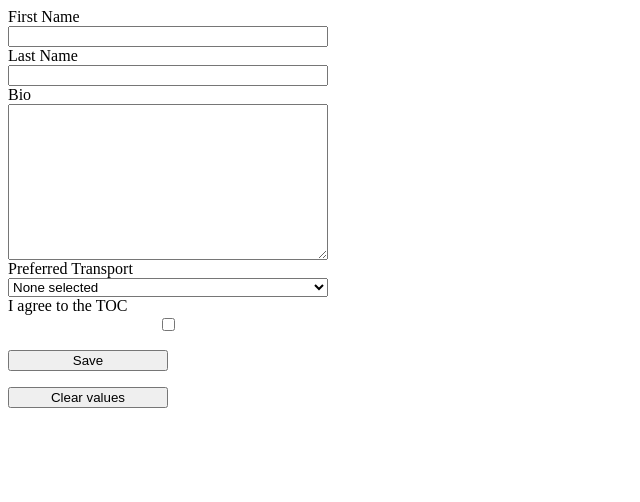
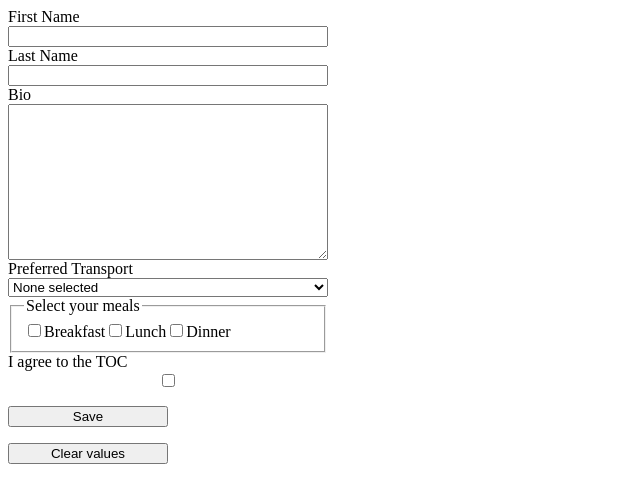
Before and after one commit to rubrafmex/ultimate-components, a React (Create React App) app: page / in a window 1280 px wide. Shown: the top 502 px of the page, without its empty margins (0-640 px from the left). Built offline with nearby package versions, Linux system fonts and the light colour scheme.

Commit message:
Grouping checkboxes together

```diff
--- a/src/FormEx6.js
+++ b/src/FormEx6.js
@@ -7,6 +7,9 @@ const initialState = {
     bio: '',
     transport: '',
     agree: false,
+    breakfast: false,
+    lunch: false,
+    dinner: false,
 };
 
 const FormEx6 = () => {
@@ -64,6 +67,33 @@ const FormEx6 = () => {
                 <option value="cars">Cars</option>
                 <option value="boats">Boats</option>
             </select>
+            <fieldset>
+                <legend>Select your meals</legend>
+                <input
+                    type="checkbox"
+                    id="breakfast"
+                    name="breakfast"
+                    onChange={onChangeHandler}
+                    checked={formState.breakfast}
+                />
+                <label htmlFor="breakfast">Breakfast</label>
+                <input
+                    type="checkbox"
+                    id="lunch"
+                    name="lunch"
+                    onChange={onChangeHandler}
+                    checked={formState.lunch}
+                />
+                <label htmlFor="lunch">Lunch</label>
+                <input
+                    type="checkbox"
+                    id="dinner"
+                    name="dinner"
+                    onChange={onChangeHandler}
+                    checked={formState.dinner}
+                />
+                <label htmlFor="dinner">Dinner</label>
+            </fieldset>
             <label htmlFor="agree">I agree to the TOC</label>
             <input
                 type="checkbox"
```
